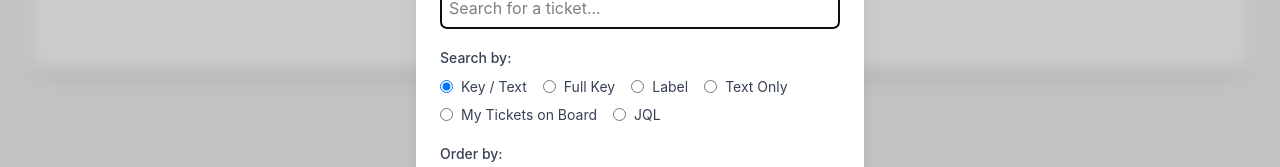
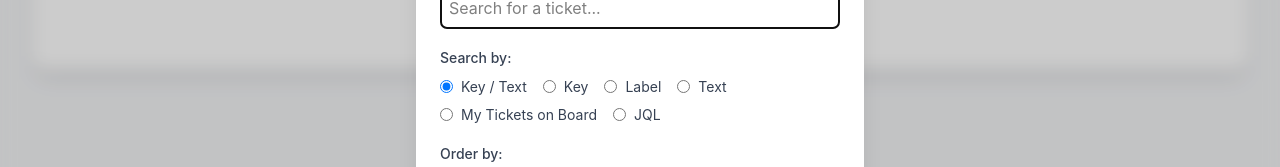
Before and after one commit to yrambler2001/jira-time-tracker, a React (Vite) app: page / in a window 1280 px wide. Both pictures are taken after a click on the button 1148 px from the left and 100 px from the top of the page. Shown: the part 295-462 px from the top of the page. Built offline with nearby package versions, Linux system fonts and the light colour scheme.

Commit message:
refactor(search): Address feedback and simplify search UI

```diff
--- a/src/components/SearchModal.tsx
+++ b/src/components/SearchModal.tsx
@@ -217,9 +217,9 @@ const SearchModal: React.FC<SearchModalProps> = ({ isOpen, onClose, onAddLog, on
             {renderRadioGroup(
               [
                 { value: 'keyOrText', label: 'Key / Text' },
-                { value: 'key', label: 'Full Key' },
+                { value: 'key', label: 'Key' },
                 { value: 'summary', label: 'Label' },
-                { value: 'text', label: 'Text Only' },
+                { value: 'text', label: 'Text' },
                 { value: 'myTickets', label: 'My Tickets on Board' },
                 { value: 'jql', label: 'JQL' },
               ],
--- a/src/components/SettingsModal.tsx
+++ b/src/components/SettingsModal.tsx
@@ -32,7 +32,6 @@ const SettingsModal: React.FC<SettingsModalProps> = ({ isOpen, onClose, settings
     setLocalSettings({ ...localSettings, accounts: newAccounts });
   };
   const handleGlobalSettingChange = (field: keyof Settings, value: any) => {
-    console.log('asdf')
     if (!localSettings) return;
     setLocalSettings({ ...localSettings, [field]: value });
   };
```
Also changed, not shown: 1 other file (tests, documents, lock files or other folders).
